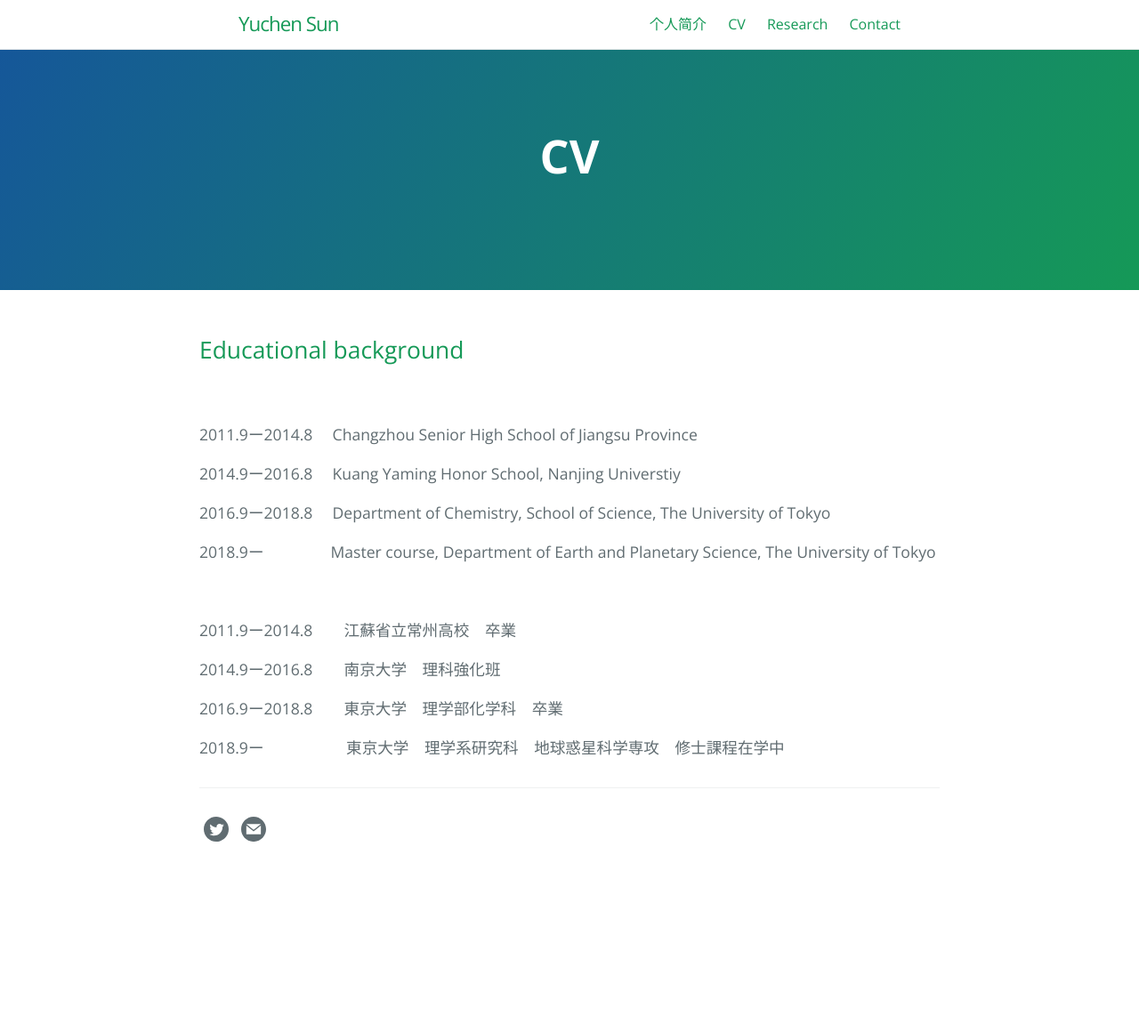
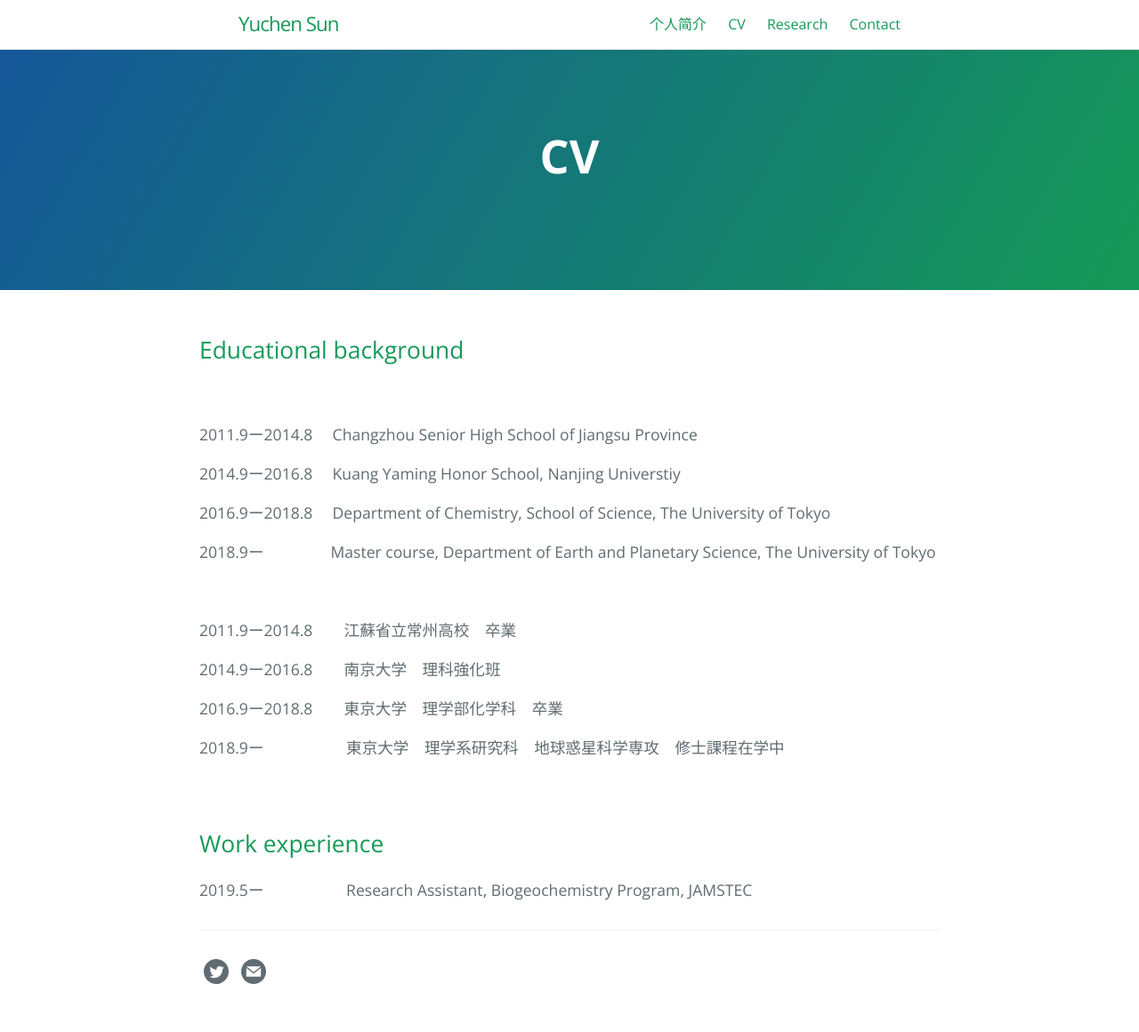
Before and after one commit to sonyuushin/sonyuushin.github.io, a Jekyll site: the page built from cv.md, in a window 1280 px wide. Shown: the whole page at 89% size. Built offline with Jekyll 4.4.1, drawn with Linux system fonts in a browser that asks for light colours; before the commit the page ends 1000 px from its top, so only the background shows below that.

Commit message:
Update cv.md

```diff
--- a/cv.md
+++ b/cv.md
@@ -28,3 +28,9 @@ order: 0
 2016.9ー2018.8　　東京大学　理学部化学科　卒業
 
 2018.9ー　　　　　 東京大学　理学系研究科　地球惑星科学専攻　修士課程在学中
+
+<br />
+
+## Work experience
+
+2019.5ー　　　　　 Research Assistant, Biogeochemistry Program, JAMSTEC
```
